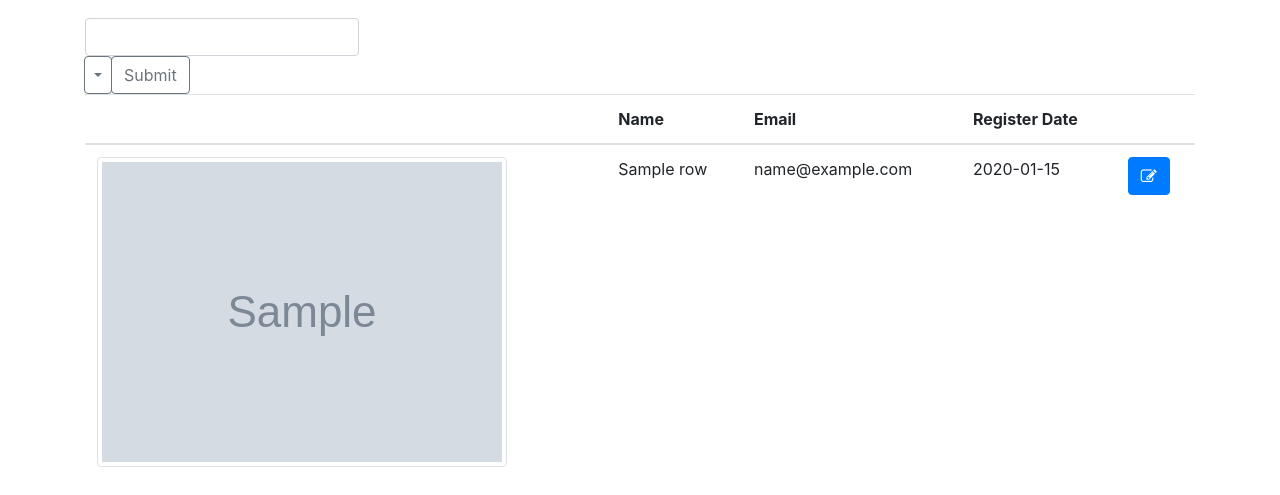
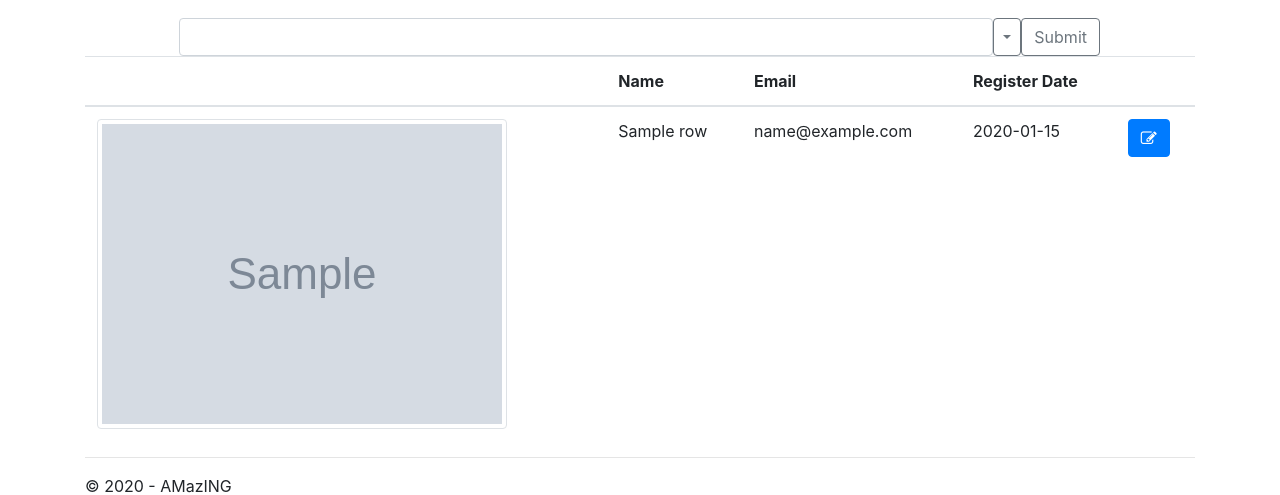
Before and after one commit to user-cube/AMazING, a Django app: template Frontend/app/templates/user/admin/listUsers/allUsers.html in a window 1280 px wide. Shown: the part 56-551 px from the top of the page. Run offline with Django 3.2, Linux system fonts and the light colour scheme; the template is opened without the code that fills it: most values are stand-ins (such as "Sample title", 1, 10 or a date in 2020); grey boxes marked "Sample" are stand-in pictures; parts of the project's set-up code (start-up, migrations or seed data) failed here and were passed over; some libraries are stand-ins or nearby versions.

Commit message:
align search

```diff
--- a/Frontend/app/templates/user/admin/listUsers/allUsers.html
+++ b/Frontend/app/templates/user/admin/listUsers/allUsers.html
@@ -46,12 +46,15 @@
 
         {% endfor %}
     {% endif %}
-    <div class="input-group">
+    <div class="row justify-content-center">
+    <div class="col-lg-10">
         <form method="post" action="{% url 'updateProfile' %}" enctype="multipart/form-data"> {% csrf_token %}
+            <div class="input-group-append">
+                <input type="text" class="form-control" aria-label="Text input with segmented dropdown button">
 
-            <input type="text" class="form-control" aria-label="Text input with segmented dropdown button">
-
-            <div class="input-group-append">
+                <button type="button" class="btn btn-outline-secondary dropdown-toggle dropdown-toggle-split" data-toggle="dropdown" aria-haspopup="true" aria-expanded="false">
+                    <span class="sr-only">Toggle Dropdown</span>
+                </button>
                 <div class="dropdown-menu">
                     <a class="dropdown-item" href="#">Action</a>
                     <a class="dropdown-item" href="#">Another action</a>
@@ -59,14 +62,11 @@
                     <div role="separator" class="dropdown-divider"></div>
                     <a class="dropdown-item" href="#">Separated link</a>
                 </div>
-                <button type="button" class="btn btn-outline-secondary dropdown-toggle dropdown-toggle-split" data-toggle="dropdown" aria-haspopup="true" aria-expanded="false">
-                    <span class="sr-only">Toggle Dropdown</span>
-                </button>
                 <input type="submit" class="btn btn-outline-secondary"></input>
 
             </div>
         </form>
-    </div>
+    </div></div>
     <table class="table table-hover">
         <thead>
         <tr>
```
